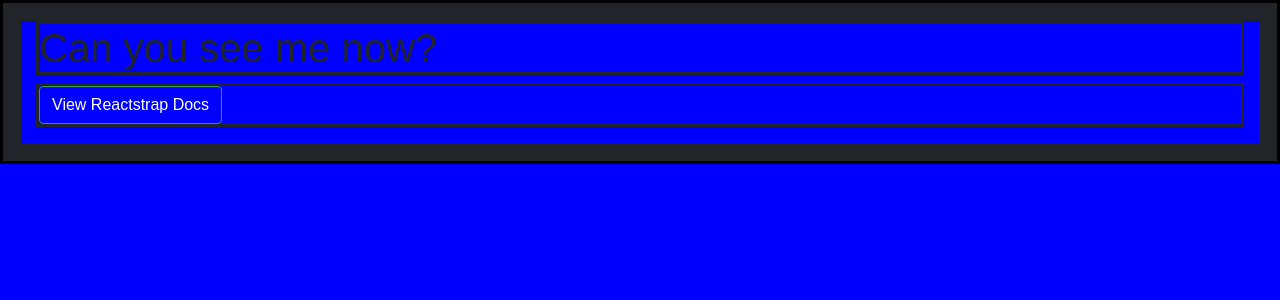
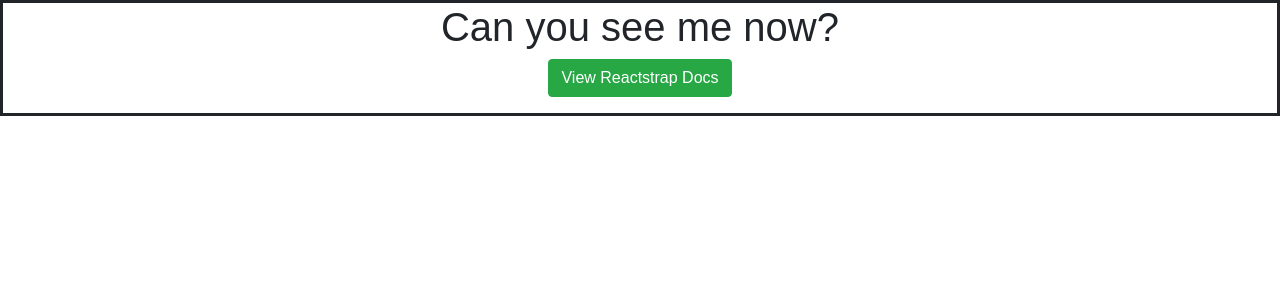
Before and after one commit to KAdairHawkins/WordUp, a React (Create React App) app in the folder word-up/: page / in a window 1280 px wide. Shown: the top 300 px of the page. Built offline with nearby package versions, Linux system fonts and the light colour scheme.

Commit message:
row.css
got row.css to link to className="Row" within row.js

```diff
--- a/word-up/src/App.js
+++ b/word-up/src/App.js
@@ -1,6 +1,7 @@
 import React, { Component } from 'react';
 import logo from './logo.svg';
 import Wrapper from "./Components/container";
+
 
 class App extends Component {
   render() {
--- a/word-up/src/Components/container.js
+++ b/word-up/src/Components/container.js
@@ -2,7 +2,6 @@ import React, { Component } from 'react';
 import {
   Container,
   Col,
-  Jumbotron,
   Button
 } from 'reactstrap';
 import Row from './row.js';
--- a/word-up/src/Components/row.css
+++ b/word-up/src/Components/row.css
@@ -1,5 +1,4 @@
-* {
+.Row {
   border-style: solid;
-  text-align: left;
-  background-color: blue !important;
+  text-align: center;
 }
--- a/word-up/src/Components/row.js
+++ b/word-up/src/Components/row.js
@@ -1,15 +1,15 @@
 import React, { Component } from 'react';
 import {
   Col,
-  Jumbotron,
-  Button
+  Button,
+  Container
 } from 'reactstrap';
 import './row.css';
 
 class Row extends Component {
   render() {
     return (
-      <div>
+      <div className="Row">
           <Col>
             <h1>Can you see me now?</h1>
             <p>
```
Also changed, not shown: word-up/src/Components/col.css (added), word-up/src/Components/col.js (added).
